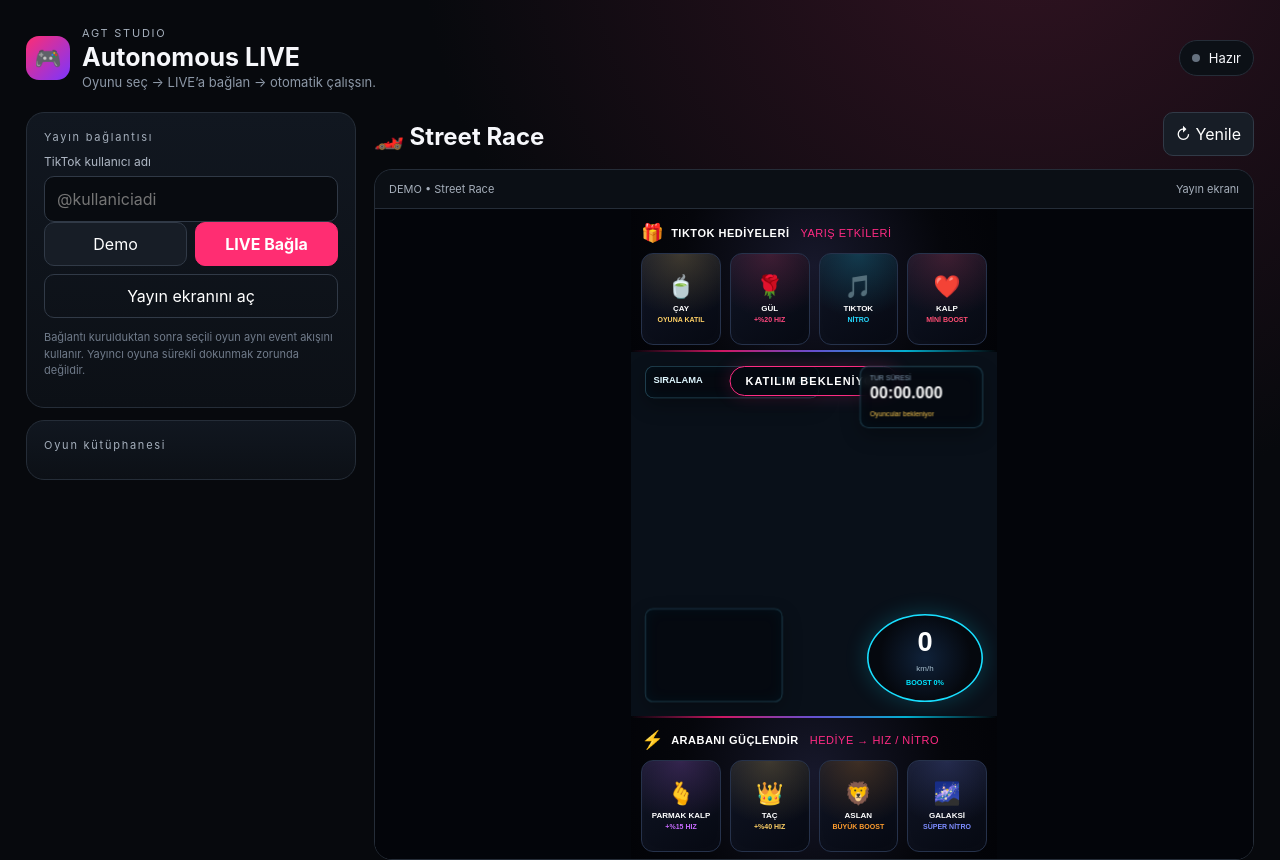
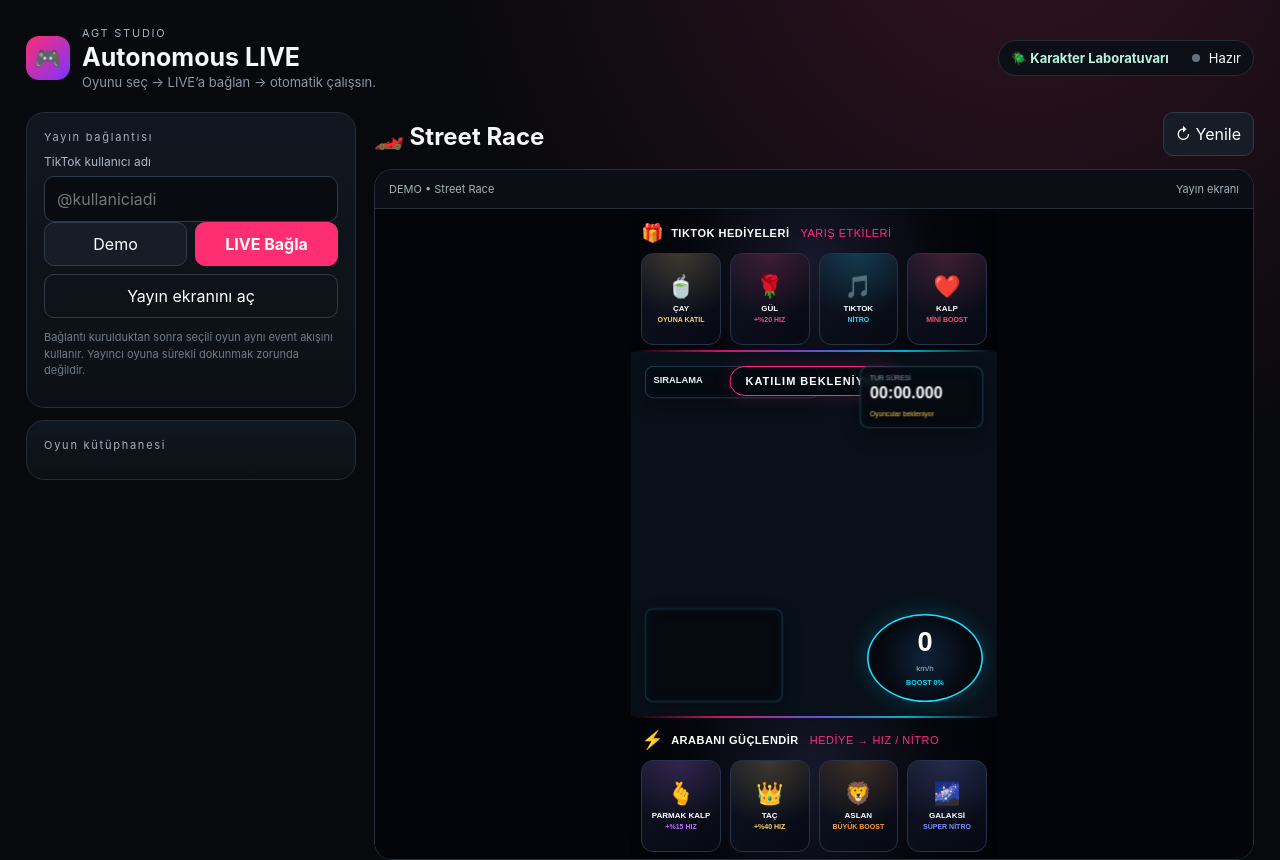
Before and after one commit to zamansepeti43/AGT-Autonomous-LIVE, a website: page public/index.html in a window 1280 px wide. Shown: the top 860 px of the page. Drawn offline with nearby package versions, Linux system fonts and the light colour scheme; no server answers.

Commit message:
Add character lab entry to LIVE dashboard

```diff
--- a/public/index.html
+++ b/public/index.html
@@ -1,7 +1,7 @@
 <!doctype html>
 <html lang="tr"><head><meta charset="utf-8"><meta name="viewport" content="width=device-width,initial-scale=1"><title>AGT Autonomous LIVE</title><link rel="stylesheet" href="/app.css"></head>
 <body><main class="shell">
-<header class="topbar"><div class="brand"><div class="logo">🎮</div><div><div class="eyebrow">AGT STUDIO</div><h1>Autonomous LIVE</h1><p>Oyunu seç → LIVE’a bağlan → otomatik çalışsın.</p></div></div><div class="connection"><span id="dot" class="dot"></span><span id="status">Hazır</span></div></header>
+<header class="topbar"><div class="brand"><div class="logo">🎮</div><div><div class="eyebrow">AGT STUDIO</div><h1>Autonomous LIVE</h1><p>Oyunu seç → LIVE’a bağlan → otomatik çalışsın.</p></div></div><div class="connection"><a href="/character-lab.html" style="color:#b9f3df;text-decoration:none;margin-right:14px;font-weight:700">🪲 Karakter Laboratuvarı</a><span id="dot" class="dot"></span><span id="status">Hazır</span></div></header>
 <div class="layout">
 <aside class="sidebar">
 <section class="panel setup"><div class="section-title">Yayın bağlantısı</div><label for="username">TikTok kullanıcı adı</label><input id="username" placeholder="@kullaniciadi" autocomplete="off"><div class="actions"><button id="demoBtn" class="btn">Demo</button><button id="liveBtn" class="btn primary">LIVE Bağla</button></div><button id="overlayBtn" class="btn ghost wide" disabled>Yayın ekranını aç</button><p class="hint">Bağlantı kurulduktan sonra seçili oyun aynı event akışını kullanır. Yayıncı oyuna sürekli dokunmak zorunda değildir.</p></section>
```
